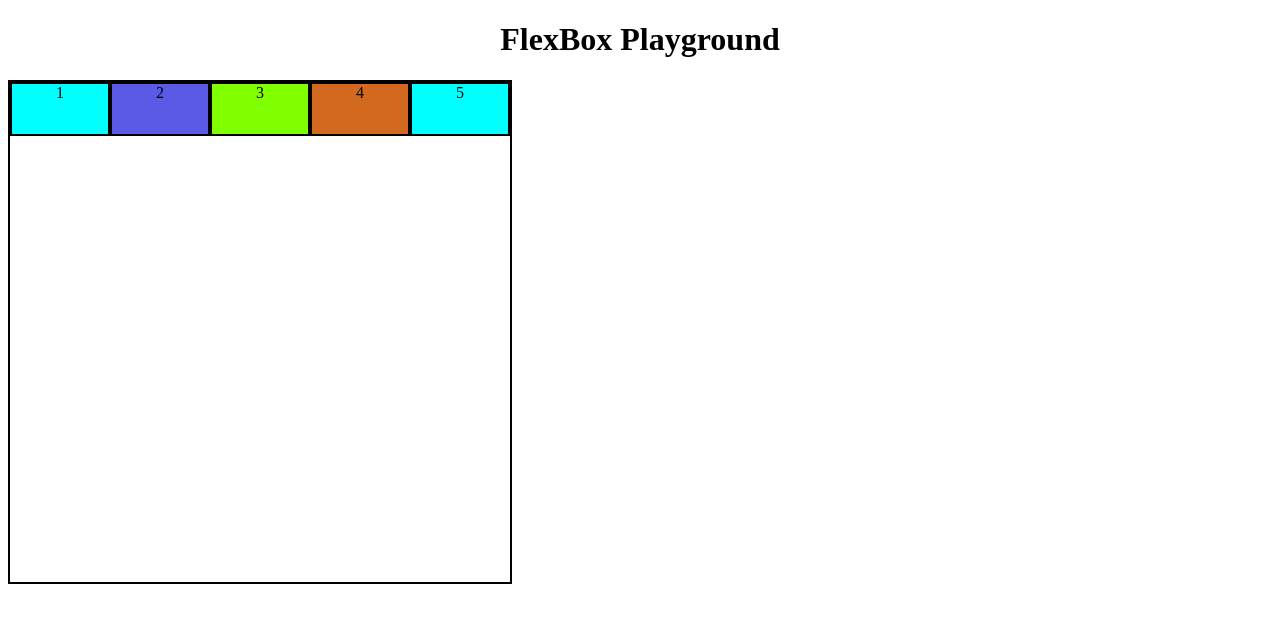
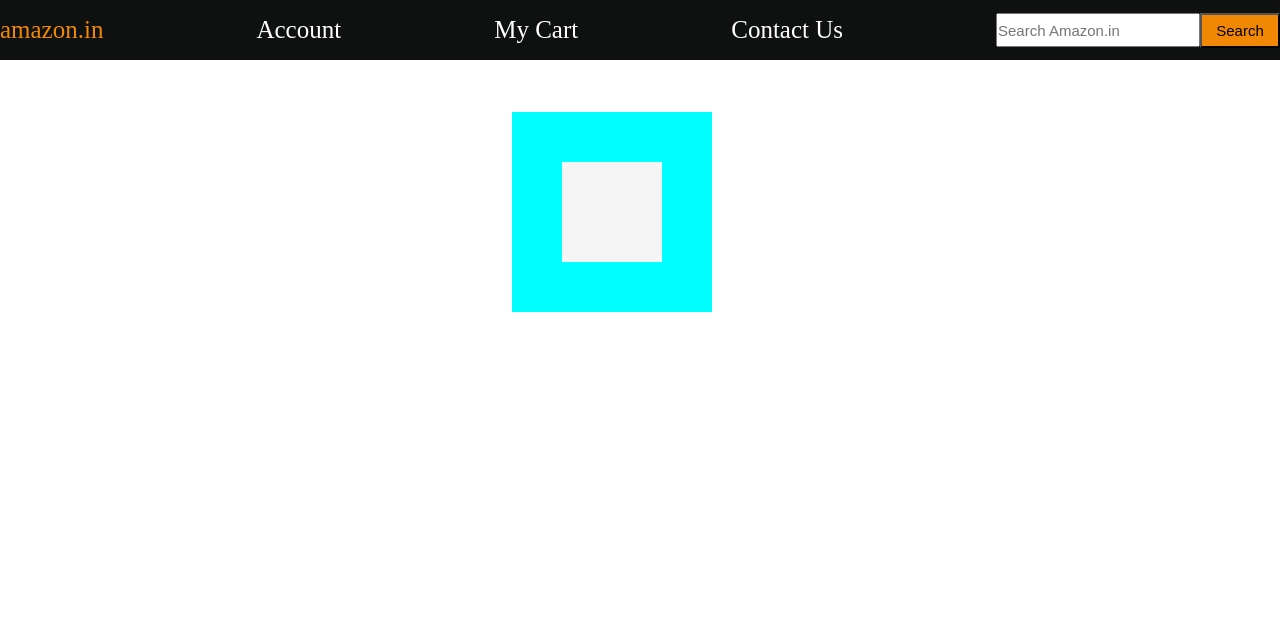
Before and after one commit to MuhammadAmmarAtique/CSS_Concepts_and_Practice_Sets, a plain HTML site: page CSS/index.html in a window 1280 px wide. Drawn offline with Linux system fonts and the light colour scheme.

Commit message:
Solved Practice Set 6

```diff
--- a/CSS/index.html
+++ b/CSS/index.html
@@ -3,24 +3,33 @@
 <head>
   <meta charset="UTF-8">
   <meta name="viewport" content="width=device-width, initial-scale=1.0">
-  <title>CSS LEVEL-4</title>
+  <title>Practice set 6</title>
   <link rel="stylesheet" href="style.css">
 </head>
 <body>
 
-  <h1>FlexBox Playground</h1>
+  <!-- Solution 1 -->
 
-  <div id="container">
+  <div id="navbar">
 
-    <div id="box1">1</div>
-    <div id="box2">2</div>
-    <div id="box3">3</div>
-    <div id="box4">4</div>
-    <div id="box5">5</div>
+   <a id="Logo" href="#">amazon.in</a>
+   <a id="Account" href="#">Account</a>
+   <a id="Cart" href="#">My Cart</a>
+   <a id="Contact" href="#">Contact Us</a>
+   <input id="Searchspace" placeholder="Search Amazon.in">
+   <button >Search</button>
 
+  </div> <br> <br>  <br> <br>
+
+  <!-- Solution 2 -->
+
+  <div id="outer">
+    <div id="inner">
+    </div>
   </div>
 
-
+  <!-- Solution 3 -->
+  <!-- Align items has higher priority -->
 
 
 </body>
--- a/CSS/style.css
+++ b/CSS/style.css
@@ -1,61 +1,85 @@
 *
 {
-    text-align: center;
+    padding: 0px;
+    margin: 0px;
+    font-size: 25px;
 }
 
-div
-{
-    height: 50px;
-    width: 50px;
-    display:inline-block;
-    border: 2px solid black;
+a{
+    text-decoration: none;
 }
 
-#container
+#navbar
 {
-    width: 500px;
-    height: 500px;
+    background-color:#0f1111;
+    position: fixed;
+    top: 0px;
+    width: 100vw;
+    height: 60px;
     display: flex;
-    /* flex-wrap: wrap; */
-    flex-direction:row;
-    justify-content:center;
-    /* align-items:center; */
-    /* align-content: center; */
-
+    flex-wrap: wrap;
+    flex-direction: row;
+    justify-content: center;
+    align-items: center;
 }
 
-#box1
-{
-    background-color: aqua;
-    /* align-self: center; */
-    flex-grow: 1;
-
-
+button{
+    background-color:#f08804;
+    height: 35px;
+    width: 80px;
+    font-size: 15px;
 }
 
-#box2
+#Searchspace{
+    font-size: 15px;
+    height: 30px;
+    color: black;
+    width: 200px;
+}
+
+#Logo
 {
-    background-color: rgb(90, 90, 231);
+ color: #f08804;
+ flex-grow: 1;
+}
+
+#Account
+{
+    color: white;
+    flex-grow: 1;
+}
+
+#Cart
+{
+    color: white;
     flex-grow: 1;
 
 }
 
-#box3
+#Contact
 {
-    background-color: chartreuse;
+    color: white;
     flex-grow: 1;
 
 }
 
-#box4
+
+#outer
 {
-    background-color: chocolate;
-    flex-grow: 1;
-
+    height: 200px;
+    width: 200px;
+    background-color: aqua;
+    display: flex;
+    flex-direction: row;
+    justify-content: center;
+    align-items: center;
+    margin-left: 40vw;
 }
 
-#box5
+#inner
+
 {
-    background-color: cyan;
-    flex-grow: 1;
+    height: 100px;
+    width: 100px;
+    background-color:whitesmoke;
 }
```
